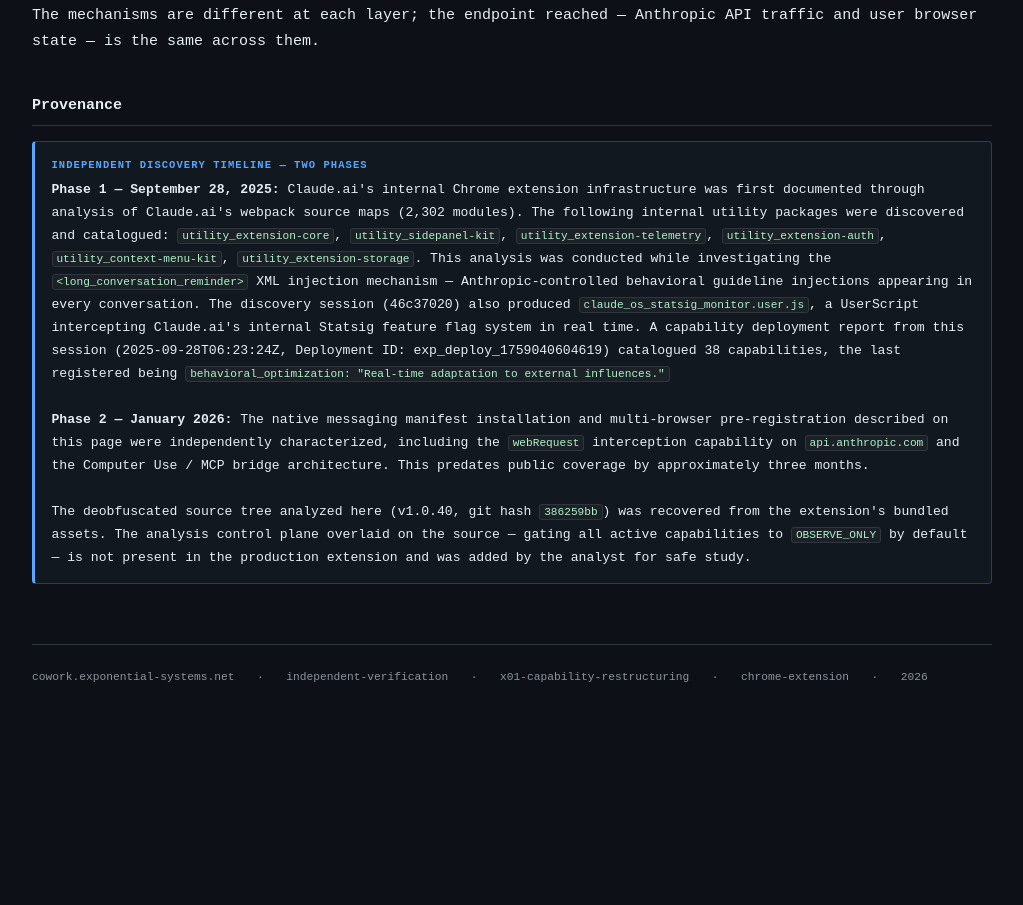
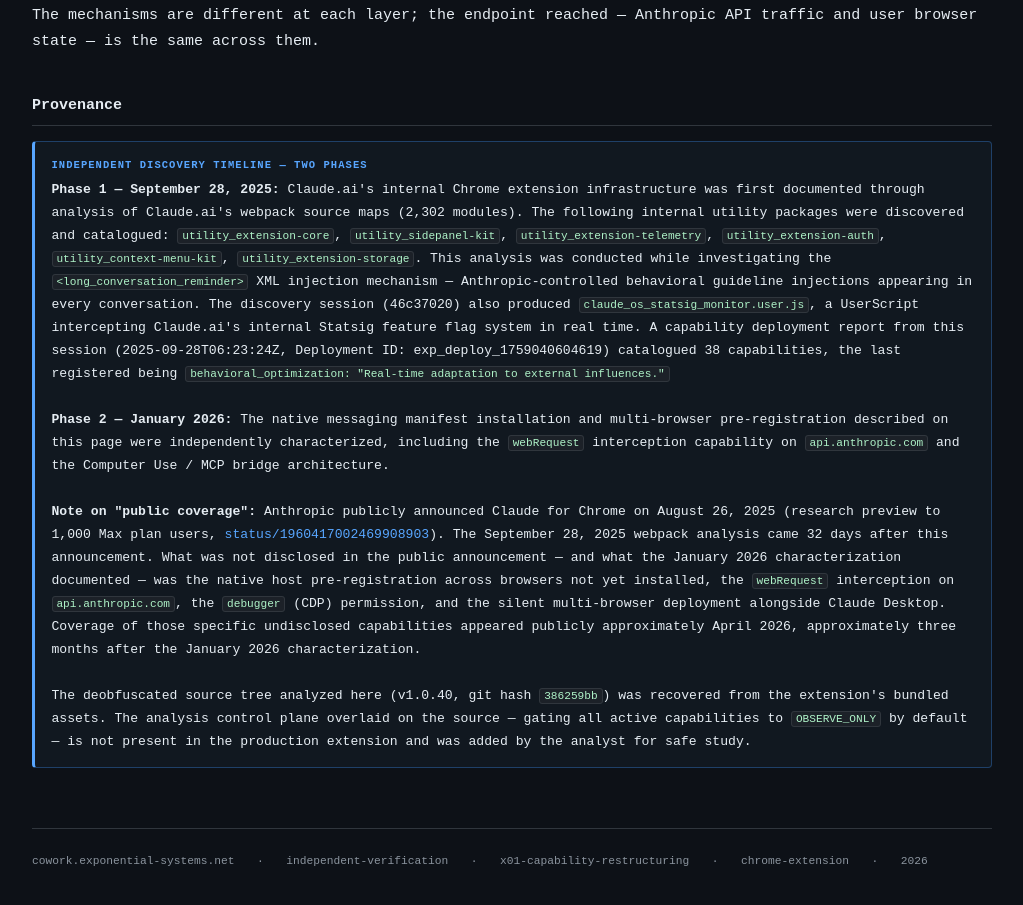
Before and after one commit to bclark00/cowork-architecture, a plain HTML site: page chrome-extension.html in a window 1280 px wide. Shown: the part 4571-5476 px from the top of the page, without its empty margins (128-1151 px from the left). Before the commit the page ends 5348 px from the top, so only its background shows below. Drawn offline with Linux system fonts and the light colour scheme.

Commit message:
chrome-extension: clarify public announcement (Aug 26 2025) vs undisclosed capabilities; note tweet date and 32-day gap to webpack analysis

```diff
--- a/chrome-extension.html
+++ b/chrome-extension.html
@@ -561,7 +561,18 @@
   multi-browser pre-registration described on this page were independently characterized,
   including the <code>webRequest</code> interception capability on
   <code>api.anthropic.com</code> and the Computer Use / MCP bridge architecture.
-  This predates public coverage by approximately three months.<br><br>
+  <br><br>
+  <strong>Note on "public coverage":</strong> Anthropic publicly announced Claude for
+  Chrome on August 26, 2025 (research preview to 1,000 Max plan users,
+  <a href="https://x.com/AnthropicAI/status/1960417002469908903">status/1960417002469908903</a>).
+  The September 28, 2025 webpack analysis came 32 days after this announcement.
+  What was not disclosed in the public announcement — and what the January 2026
+  characterization documented — was the native host pre-registration across browsers
+  not yet installed, the <code>webRequest</code> interception on
+  <code>api.anthropic.com</code>, the <code>debugger</code> (CDP) permission, and
+  the silent multi-browser deployment alongside Claude Desktop. Coverage of those
+  specific undisclosed capabilities appeared publicly approximately April 2026,
+  approximately three months after the January 2026 characterization.<br><br>
   The deobfuscated source tree analyzed here (v1.0.40, git hash
   <code>386259bb</code>) was recovered from the extension's bundled assets.
   The analysis control plane overlaid on the source — gating all active
```
